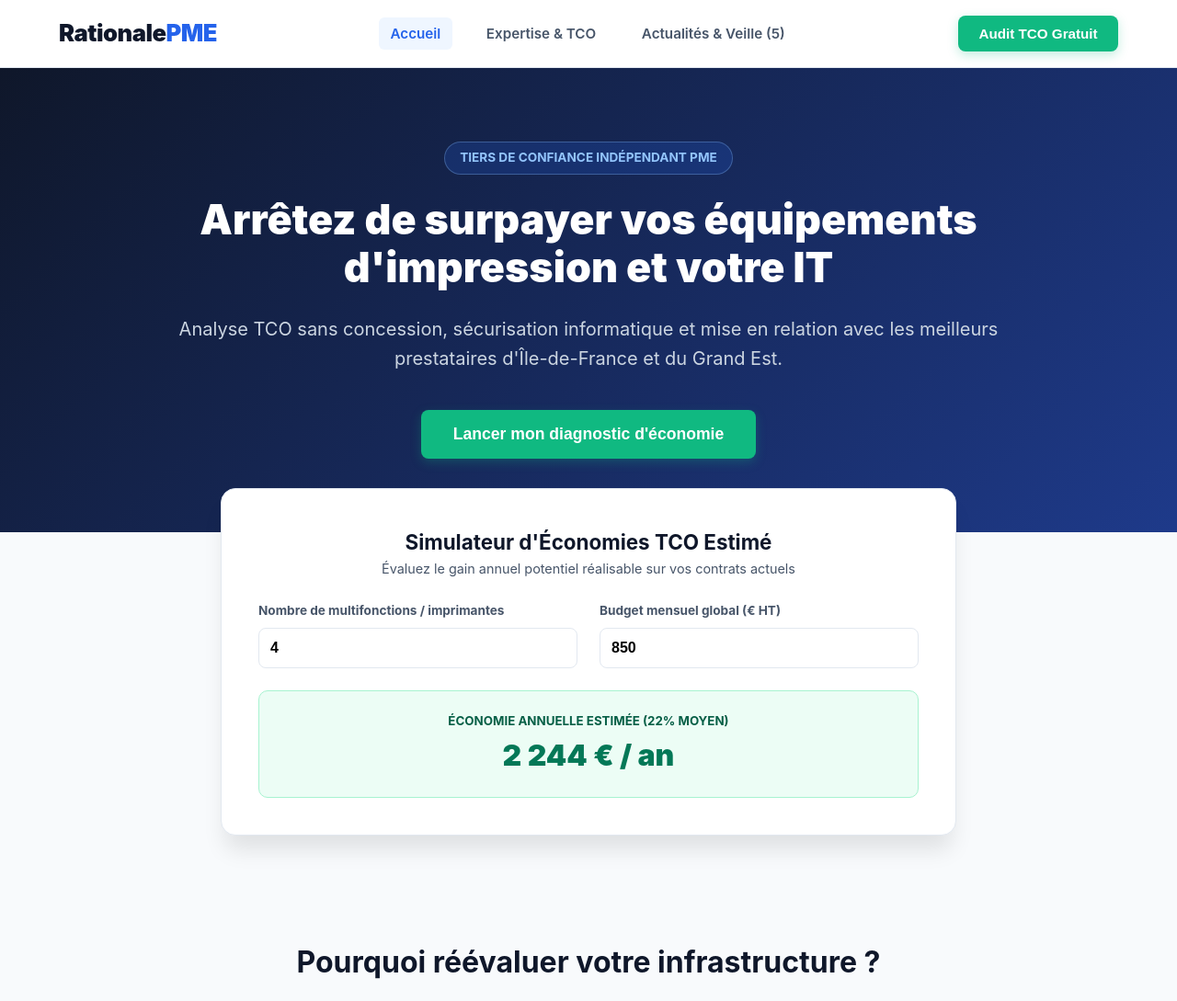
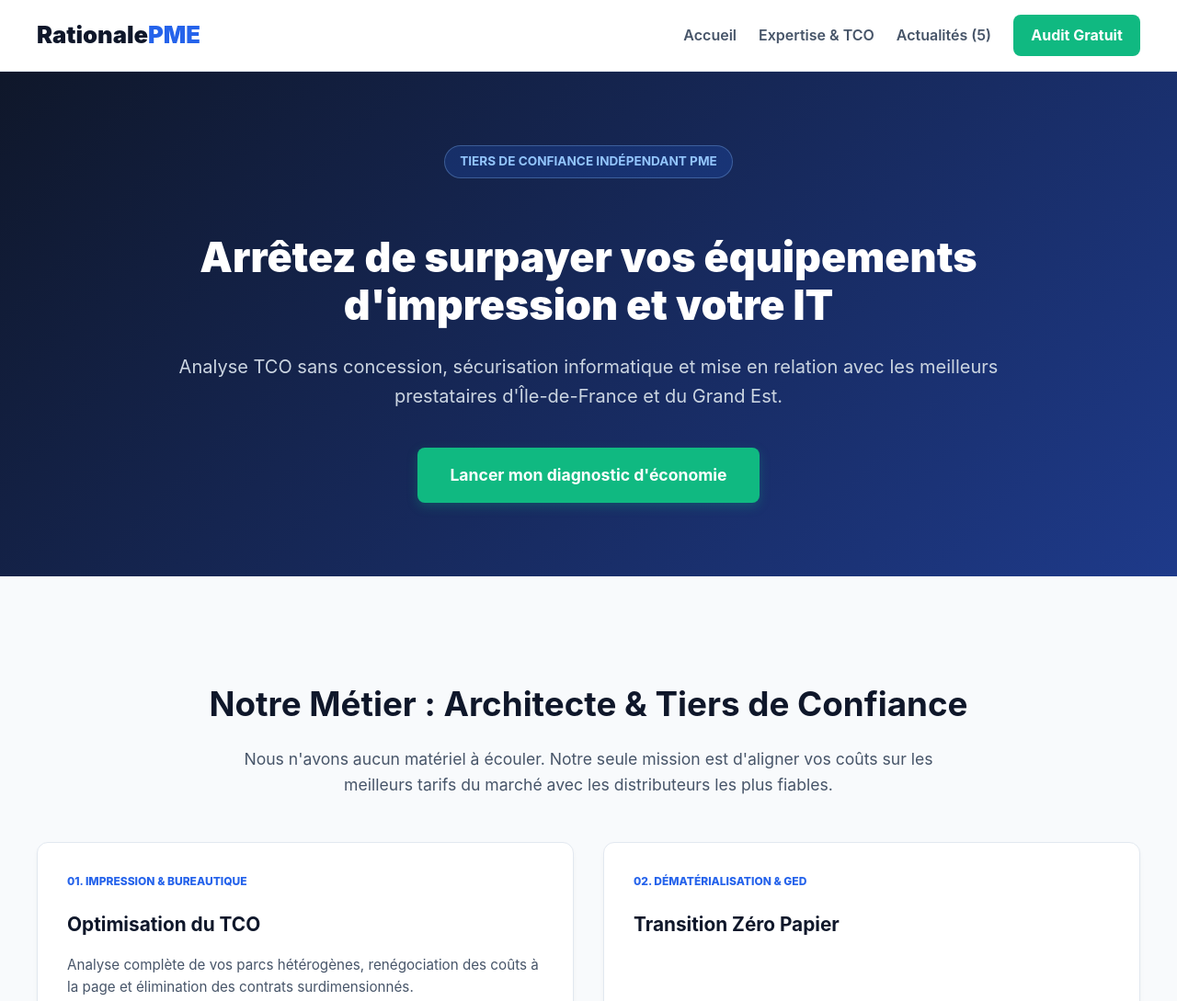
Before and after one commit to leadqualifie/Rationale-PME, a plain HTML site: page index.html in a window 1280 px wide. Shown: the top 1089 px of the page at 92% size. Drawn offline with Linux system fonts and the light colour scheme; a script that the page names is missing.

Commit message:
inex.html
Refactor HTML structure and inline styles for better readability and maintainability.

```diff
--- a/index.html
+++ b/index.html
@@ -5,298 +5,47 @@
     <meta name="viewport" content="width=device-width, initial-scale=1.0">
     <title>Rationale PME | Audit TCO, Impression & Cybersécurité PME</title>
     <meta name="description" content="Accompagnement indépendant pour PME et ETI. Réduisez vos coûts d'impression de 15% à 30%, sécurisez vos systèmes IT et automatisez votre GED.">
-
-    <!-- Script Tally officiel avec fallback -->
-    <script async src="https://tally.so/widgets/embed.js"></script>
-
-    <style>
-        :root {
-            --primary: #0f172a;
-            --accent: #2563eb;
-            --accent-green: #10b981;
-            --accent-orange: #f59e0b;
-            --bg-light: #f8fafc;
-            --card-bg: #ffffff;
-            --text-dark: #0f172a;
-            --text-muted: #475569;
-            --border: #e2e8f0;
-        }
-
-        * { box-sizing: border-box; margin: 0; padding: 0; }
-
-        body {
-            font-family: -apple-system, BlinkMacSystemFont, "Segoe UI", Roboto, Helvetica, Arial, sans-serif;
-            color: var(--text-dark);
-            background-color: var(--bg-light);
-            line-height: 1.6;
-        }
-
-        /* HEADER & NAVIGATION */
-        header {
-            background-color: #ffffff;
-            border-bottom: 1px solid var(--border);
-            position: sticky;
-            top: 0;
-            z-index: 1000;
-        }
-
-        .nav-container {
-            max-width: 1200px;
-            margin: 0 auto;
-            padding: 1rem 1.5rem;
-            display: flex;
-            justify-content: space-between;
-            align-items: center;
-        }
-
-        .logo {
-            font-size: 1.6rem;
-            font-weight: 900;
-            color: var(--primary);
-            text-decoration: none;
-            letter-spacing: -0.5px;
-        }
-
-        .logo span { color: var(--accent); }
-
-        .nav-links {
-            display: flex;
-            gap: 1.5rem;
-            list-style: none;
-        }
-
-        .nav-link {
-            text-decoration: none;
-            color: var(--text-muted);
-            font-weight: 600;
-            font-size: 0.95rem;
-            cursor: pointer;
-            padding: 0.5rem 0.8rem;
-            border-radius: 6px;
-            transition: all 0.2s;
-        }
-
-        .nav-link:hover, .nav-link.active {
-            color: var(--accent);
-            background-color: #eff6ff;
-        }
-
-        .btn-tally-trigger {
-            background-color: var(--accent-green);
-            color: #ffffff;
-            padding: 0.7rem 1.4rem;
-            border-radius: 8px;
-            font-weight: 700;
-            border: none;
-            cursor: pointer;
-            font-size: 0.95rem;
-            box-shadow: 0 4px 12px rgba(16, 185, 129, 0.25);
-            transition: transform 0.2s, background-color 0.2s;
-        }
-
-        .btn-tally-trigger:hover {
-            background-color: #059669;
-            transform: translateY(-1px);
-        }
-
-        /* DYNAMIC TAB SECTIONS */
-        .tab-content {
-            display: none;
-            animation: fadeIn 0.3s ease-in-out;
-        }
-
-        .tab-content.active {
-            display: block;
-        }
-
-        @keyframes fadeIn {
-            from { opacity: 0; transform: translateY(6px); }
-            to { opacity: 1; transform: translateY(0); }
-        }
-
-        /* HERO SECTION */
-        .hero {
-            background: linear-gradient(135deg, #0f172a 0%, #1e3a8a 100%);
-            color: #ffffff;
-            padding: 5rem 1.5rem;
-            text-align: center;
-            position: relative;
-        }
-
-        .hero-inner { max-width: 900px; margin: 0 auto; }
-        .badge-hero {
-            background: rgba(37, 99, 235, 0.2);
-            color: #93c5fd;
-            padding: 0.4rem 1rem;
-            border-radius: 20px;
-            font-size: 0.85rem;
-            font-weight: 700;
-            text-transform: uppercase;
-            border: 1px solid rgba(147, 197, 253, 0.3);
-            display: inline-block;
-            margin-bottom: 1.5rem;
-        }
-
-        .hero h1 { font-size: 2.8rem; font-weight: 900; line-height: 1.15; margin-bottom: 1.5rem; }
-        .hero p { font-size: 1.25rem; color: #cbd5e1; margin-bottom: 2.5rem; }
-
-        /* SIMULATEUR TCO RAPIDE */
-        .calculator-card {
-            background: #ffffff;
-            color: var(--text-dark);
-            border-radius: 16px;
-            padding: 2.5rem;
-            max-width: 800px;
-            margin: -3rem auto 3rem auto;
-            box-shadow: 0 20px 25px -5px rgba(0, 0, 0, 0.1);
-            border: 1px solid var(--border);
-            position: relative;
-            z-index: 10;
-        }
-
-        .calc-grid {
-            display: grid;
-            grid-template-columns: 1fr 1fr;
-            gap: 1.5rem;
-            margin-top: 1.5rem;
-            text-align: left;
-        }
-
-        .input-group label {
-            display: block;
-            font-size: 0.85rem;
-            font-weight: 700;
-            color: var(--text-muted);
-            margin-bottom: 0.4rem;
-        }
-
-        .input-group input {
-            width: 100%;
-            padding: 0.75rem;
-            border: 1px solid var(--border);
-            border-radius: 8px;
-            font-size: 1rem;
-            font-weight: 600;
-        }
-
-        .calc-result {
-            background: #ecfdf5;
-            border: 1px solid #a7f3d0;
-            padding: 1.2rem;
-            border-radius: 10px;
-            text-align: center;
-            grid-column: span 2;
-        }
-
-        .calc-result span {
-            font-size: 2rem;
-            font-weight: 900;
-            color: #047857;
-            display: block;
-        }
-
-        /* GRID CONTENT & CARDS */
-        .container { max-width: 1200px; margin: 0 auto; padding: 4rem 1.5rem; }
-        .grid-3 { display: grid; grid-template-columns: repeat(auto-fit, minmax(320px, 1fr)); gap: 2rem; }
-        .grid-2 { display: grid; grid-template-columns: repeat(auto-fit, minmax(450px, 1fr)); gap: 2rem; }
-
-        .card {
-            background: var(--card-bg);
-            border-radius: 12px;
-            overflow: hidden;
-            border: 1px solid var(--border);
-            box-shadow: 0 4px 6px -1px rgba(0, 0, 0, 0.05);
-            transition: transform 0.2s, box-shadow 0.2s;
-        }
-
-        .card:hover { transform: translateY(-4px); box-shadow: 0 10px 15px -3px rgba(0,0,0,0.1); }
-        .card-img { width: 100%; height: 200px; object-fit: cover; }
-        .card-body { padding: 1.8rem; }
-        .card-tag {
-            font-size: 0.75rem;
-            font-weight: 800;
-            text-transform: uppercase;
-            color: var(--accent);
-            margin-bottom: 0.5rem;
-            display: block;
-        }
-        .card h3 { font-size: 1.3rem; margin-bottom: 0.8rem; color: var(--text-dark); line-height: 1.3; }
-        .card p { font-size: 0.95rem; color: var(--text-muted); margin-bottom: 1rem; }
-
-        /* FOOTER */
-        footer {
-            background: var(--primary);
-            color: #94a3b8;
-            text-align: center;
-            padding: 3rem 1.5rem;
-            margin-top: 4rem;
-            border-top: 1px solid #1e293b;
-        }
-
-        @media (max-width: 768px) {
-            .hero h1 { font-size: 2rem; }
-            .calc-grid { grid-template-columns: 1fr; }
-            .calc-result { grid-column: span 1; }
-            .nav-links { display: none; }
-        }
-    </style>
 </head>
-<body>
+<body style="font-family: -apple-system, BlinkMacSystemFont, 'Segoe UI', Roboto, sans-serif; margin: 0; padding: 0; background-color: #f8fafc; color: #0f172a; line-height: 1.6;">
 
     <!-- HEADER & NAVIGATION -->
-    <header>
-        <div class="nav-container">
-            <a href="#" class="logo" onclick="switchTab('accueil')">Rationale<span>PME</span></a>
-            <ul class="nav-links">
-                <li><a class="nav-link active" id="nav-accueil" onclick="switchTab('accueil')">Accueil</a></li>
-                <li><a class="nav-link" id="nav-metiers" onclick="switchTab('metiers')">Expertise & TCO</a></li>
-                <li><a class="nav-link" id="nav-actualites" onclick="switchTab('actualites')">Actualités & Veille (5)</a></li>
-            </ul>
-            <button class="btn-tally-trigger" onclick="openTallyForm()">Audit TCO Gratuit</button>
+    <header style="background-color: #ffffff; border-bottom: 1px solid #e2e8f0; position: sticky; top: 0; z-index: 1000;">
+        <div style="max-width: 1200px; margin: 0 auto; padding: 1rem 1.5rem; display: flex; justify-content: space-between; align-items: center;">
+            <a href="index.html" style="font-size: 1.6rem; font-weight: 900; color: #0f172a; text-decoration: none;">Rationale<span style="color: #2563eb;">PME</span></a>
+
+            <nav style="display: flex; gap: 1.5rem; align-items: center;">
+                <a href="#accueil" style="text-decoration: none; color: #475569; font-weight: 600;">Accueil</a>
+                <a href="#metiers" style="text-decoration: none; color: #475569; font-weight: 600;">Expertise & TCO</a>
+                <a href="#actualites" style="text-decoration: none; color: #475569; font-weight: 600;">Actualités (5)</a>
+                <a href="https://tally.so/r/31qBvJ" target="_blank" style="background-color: #10b981; color: #ffffff; padding: 0.6rem 1.2rem; border-radius: 8px; font-weight: 700; text-decoration: none;">Audit Gratuit</a>
+            </nav>
         </div>
     </header>
 
-    <!-- ONGLET 1 : ACCUEIL -->
-    <main id="tab-accueil" class="tab-content active">
-        <section class="hero">
-            <div class="hero-inner">
-                <span class="badge-hero">Tiers de confiance indépendant PME</span>
-                <h1>Arrêtez de surpayer vos équipements d'impression et votre IT</h1>
-                <p>Analyse TCO sans concession, sécurisation informatique et mise en relation avec les meilleurs prestataires d'Île-de-France et du Grand Est.</p>
-                <button class="btn-tally-trigger" style="font-size: 1.1rem; padding: 1rem 2.2rem;" onclick="openTallyForm()">Lancer mon diagnostic d'économie</button>
+    <!-- SECTION ACCUEIL -->
+    <section id="accueil" style="background: linear-gradient(135deg, #0f172a 0%, #1e3a8a 100%); color: #ffffff; padding: 5rem 1.5rem; text-align: center;">
+        <div style="max-width: 900px; margin: 0 auto;">
+            <span style="background: rgba(37, 99, 235, 0.2); color: #93c5fd; padding: 0.4rem 1rem; border-radius: 20px; font-size: 0.85rem; font-weight: 700; text-transform: uppercase; border: 1px solid rgba(147, 197, 253, 0.3); display: inline-block; margin-bottom: 1.5rem;">Tiers de confiance indépendant PME</span>
+            <h1 style="font-size: 2.8rem; font-weight: 900; line-height: 1.15; margin-bottom: 1.5rem;">Arrêtez de surpayer vos équipements d'impression et votre IT</h1>
+            <p style="font-size: 1.25rem; color: #cbd5e1; margin-bottom: 2.5rem;">Analyse TCO sans concession, sécurisation informatique et mise en relation avec les meilleurs prestataires d'Île-de-France et du Grand Est.</p>
+            <a href="https://tally.so/r/31qBvJ" target="_blank" style="display: inline-block; background-color: #10b981; color: #ffffff; font-size: 1.1rem; font-weight: 700; padding: 1rem 2.2rem; border-radius: 8px; text-decoration: none; box-shadow: 0 4px 12px rgba(16, 185, 129, 0.25);">Lancer mon diagnostic d'économie</a>
+        </div>
+    </section>
+
+    <!-- SECTION EXPERTISE & TCO -->
+    <section id="metiers" style="max-width: 1200px; margin: 0 auto; padding: 5rem 1.5rem;">
+        <h2 style="font-size: 2.3rem; text-align: center; margin-bottom: 1rem;">Notre Métier : Architecte & Tiers de Confiance</h2>
+        <p style="text-align: center; color: #475569; max-width: 800px; margin: 0 auto 3rem auto; font-size: 1.1rem;">
+            Nous n'avons aucun matériel à écouler. Notre seule mission est d'aligner vos coûts sur les meilleurs tarifs du marché avec les distributeurs les plus fiables.
+        </p>
+
+        <div style="display: grid; grid-template-columns: repeat(auto-fit, minmax(320px, 1fr)); gap: 2rem;">
+            <div style="background: #ffffff; padding: 2rem; border-radius: 12px; border: 1px solid #e2e8f0; box-shadow: 0 4px 6px -1px rgba(0,0,0,0.05);">
+                <span style="font-size: 0.75rem; font-weight: 800; text-transform: uppercase; color: #2563eb; display: block; margin-bottom: 0.5rem;">01. Impression & Bureautique</span>
+                <h3 style="font-size: 1.3rem; margin-bottom: 0.8rem;">Optimisation du TCO</h3>
+                <p style="color: #475569; font-size: 0.95rem;">Analyse complète de vos parcs hétérogènes, renégociation des coûts à la page et élimination des contrats surdimensionnés.</p>
             </div>
-        </section>
-
-        <!-- SIMULATEUR TCO DYNAMIQUE -->
-        <div class="calculator-card">
-            <h3 style="text-align: center; font-size: 1.4rem;">Simulateur d'Économies TCO Estimé</h3>
-            <p style="text-align: center; color: var(--text-muted); font-size: 0.9rem;">Évaluez le gain annuel potentiel réalisable sur vos contrats actuels</p>
-            <div class="calc-grid">
-                <div class="input-group">
-                    <label>Nombre de multifonctions / imprimantes</label>
-                    <input type="number" id="calc-devices" value="4" oninput="calculateTCO()">
-                </div>
-                <div class="input-group">
-                    <label>Budget mensuel global (€ HT)</label>
-                    <input type="number" id="calc-monthly" value="850" oninput="calculateTCO()">
-                </div>
-                <div class="calc-result">
-                    <small style="font-weight: 700; color: #065f46; text-transform: uppercase;">Économie annuelle estimée (22% moyen)</small>
-                    <span id="calc-savings">2 244 € / an</span>
-                </div>
-            </div>
-        </div>
-
-        <div class="container">
-            <h2 style="text-align: center; font-size: 2rem; margin-bottom: 2.5rem;">Pourquoi réévaluer votre infrastructure ?</h2>
-            <div class="grid-3">
-                <div class="card">
-                    <img src="https://images.unsplash.com/photo-1554224155-8d04cb21cd6c?auto=format&fit=crop&w=600&q=80" alt="Audit financier TCO" class="card-img">
-                    <div class="card-body">
-                        <span class="card-tag">Optimisation Financière</span>
-                        <h3>Réduction de la facture TCO</h3>
-                        <p>Le prix du matériel ne représente que 30% du coût réel. Nous renégocions le coût à la page, les coûts administratifs et les clauses d'engagement.</p>
-                    </div>
-                </div>
-                <div class="card">
-                    <img src="
+            <div style="background: #ffffff; padding: 2rem; border-radius: 12px; border: 1px solid #e2e8f0; box-shadow: 0 4px 6px -1px rgba(0,0,0,0.05);">
+                <span style="font-size: 0.75rem; font-weight: 800; text-transform: uppercase; color: #2563eb; display: block; margin-bottom: 0.5rem;">02. Dématérialisation & GED</span>
+                <h3 style="font-size: 1.3rem; margin-bottom: 0.8rem;">Transition Zéro Papier</h3>
+                <p style="color: #475569; font-size:
```
